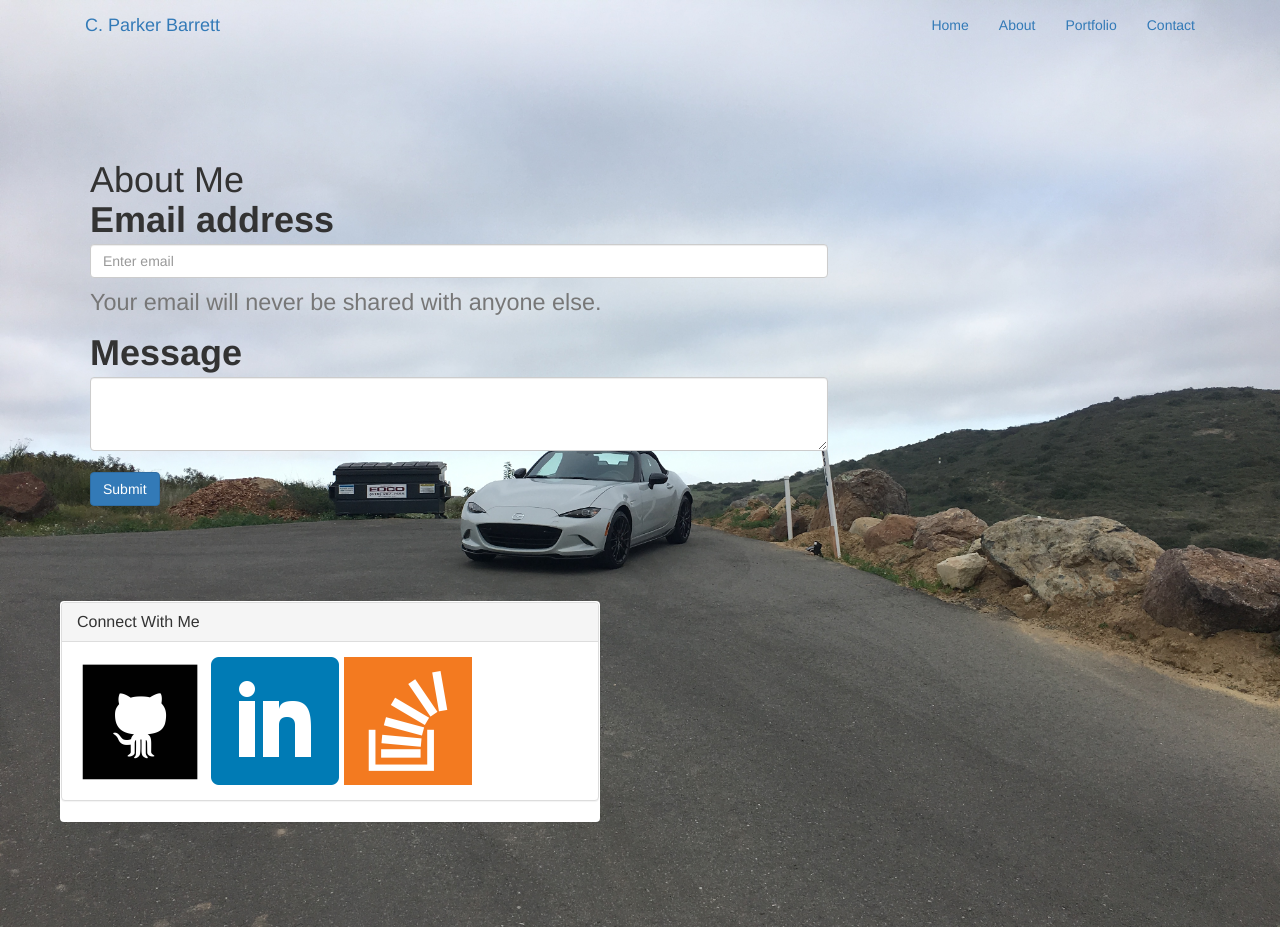
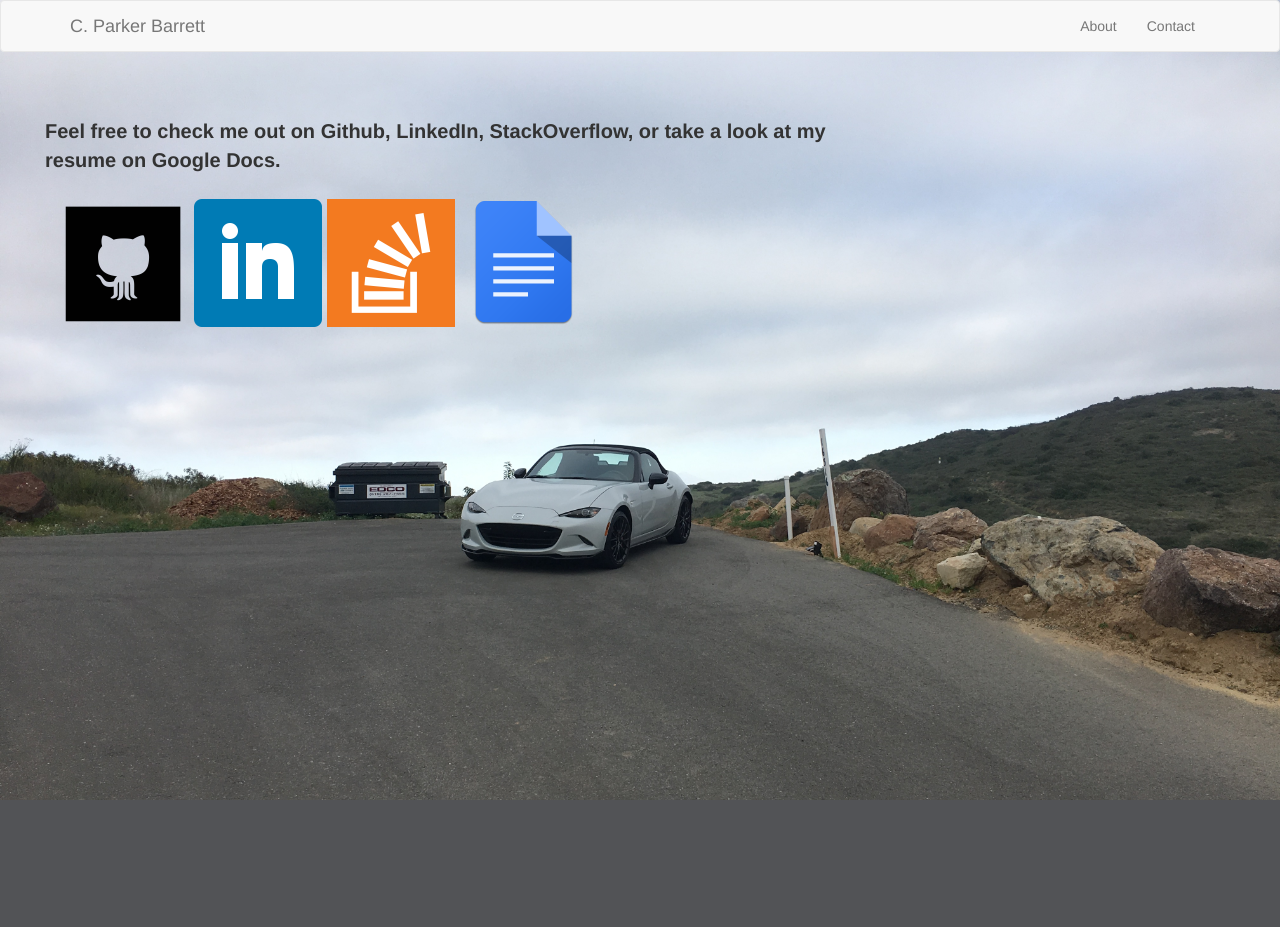
Before and after one commit to cpbarrett/MyPortfolio, a PHP site: page /contact.html in a window 1280 px wide. After the commit the page ends 800 px from the top, so only its background shows below. Run offline with PHP 8.4, Linux system fonts and the light colour scheme; some libraries are stand-ins or nearby versions.

Commit message:
fixed contact and main page indents

```diff
--- a/about.html
+++ b/about.html
@@ -3,8 +3,8 @@
 <head>
 	<meta charset="utf-8">
 	<title>My POrtfolio</title>
-	<link rel="stylesheet" type="text/css" href="reset.css"/>
-	<link rel="stylesheet" type="text/css" href="styles.css"/>
+	<link rel="stylesheet" type="text/css" href="./css/reset.css"/>
+	<link rel="stylesheet" type="text/css" href="./css/styles.css"/>
 	<link rel="stylesheet" href="https://maxcdn.bootstrapcdn.com/bootstrap/3.3.6/css/bootstrap.min.css"/>
 
 </head>
@@ -18,14 +18,12 @@
     <ul class="nav navbar-nav navbar-right">
     	<li><a href="index.html">Home</a></li>
       <li><a href="about.html">About</a></li>
-      <li><a href="portfolio.html">Portfolio</a></li>
       <li><a href="contact.html">Contact</a></li>
     </ul>
   </div>
 </div>
 </nav>
 <div class="container">
-
 	<div class="row">
 		<div id="main-content" class="wrapper col-md-6">
 			<h1>About Me
--- a/contact.html
+++ b/contact.html
@@ -3,69 +3,41 @@
 <head>
 	<meta charset="utf-8">
 	<title>My POrtfolio</title>
-	<link rel="stylesheet" type="text/css" href="reset.css"/>
-	<link rel="stylesheet" type="text/css" href="styles.css"/>
+	<link rel="stylesheet" type="text/css" href="./css/reset.css"/>
+	<link rel="stylesheet" type="text/css" href="./css/styles.css"/>
 	<link rel="stylesheet" href="https://maxcdn.bootstrapcdn.com/bootstrap/3.3.6/css/bootstrap.min.css"/>
 
 </head>
 <body>
+<nav class="navbar navbar-default">
 <div class="container">
   <div class="navbar-header">
-    <a class="navbar-brand" href="#">C. Parker Barrett</a>
+    <a class="navbar-brand" href="index.html">C. Parker Barrett</a>
   </div>
   <div class="collapse navbar-collapse" id="bs-example-navbar-collapse-1">
     <ul class="nav navbar-nav navbar-right">
-    	<li><a href="index.html">Home</a></li>
-      <li><a href="about.html">About</a></li>
-      <li><a href="portfolio.html">Portfolio</a></li>
+    	<li><a href="index.html">About</a></li>
       <li><a href="contact.html">Contact</a></li>
     </ul>
   </div>
 </div>
 </nav>
-<div id="main-content" class="container">
-
-	<div class="container row">
-		<div id="main-content" class="container col-md-6">
-			<h1>About Me
-				<form id="contact-form">
-				<form>
-				  <div class="form-group">
-				    <label for="InputEmail">Email address</label>
-				    <input type="email" class="form-control" aria-describedby="emailHelp" placeholder="Enter email">
-				    <small id="emailHelp" class="form-text text-muted">Your email will never be shared with anyone else.</small>
-				  </div>
-				  <div class="form-group">
-			    	<label for="Message">Message</label>
-			    	<textarea class="form-control" id="exampleFormControlTextarea1" rows="3"></textarea>
-			  	  </div>
-				  <button type="submit" class="btn btn-primary">Submit</button>
-				</form>
-			</h1>
-		</div>
-
-		<div class=" wrapper col-md-6">
-			<div class="panel">
-				<div class="panel panel-default">
-          			<div class="panel-heading">
-            			<h3 class="panel-title">Connect With Me</h3>
-          			</div>
-          			<div class="panel-body">
-          				<a href="https://github.com/cpbarrett">
-            				<img height="128px" width="128px" src="./images/github.png"> </a>
-            			<a href="https://www.linkedin.com/in/cpbarrett/">
-            				<img height="128px" width="128px" src="./images/linkedin.png"></a>
-            			<a href="https://stackoverflow.com/users/8469388/parker?tab=profile">
-            				<img height="128px" width="128px" src="./images/stackoverflow.png"> </a>
-          			</div>
-        		</div>
-			</div>
-		</div>
+<div id="main-content" class="wrapper col-md-6">
+	<p>
+		Feel free to check me out on Github, LinkedIn, StackOverflow, or take a look at my resume on Google Docs.
+	</p>
+	<div class="panel-body">
+	<a title="Github" href="https://github.com/cpbarrett">
+		<img height="128px" width="128px" src="./images/github.png"> </a>
+	<a title="LinkedIn" href="https://www.linkedin.com/in/cpbarrett/">
+		<img height="128px" width="128px" src="./images/linkedin.png"></a>
+	<a title="StackOverflow" href="https://stackoverflow.com/users/8469388/parker?tab=profile">
+		<img height="128px" width="128px" src="./images/stackoverflow.png"> </a>
+	<a title="Resume" href="https://docs.google.com/document/d/1f_FXO_JXGJK5Ovtb6e0wxbEhDuqUFyvTlKUPSSK3VCE/edit?usp=sharing">
+		<img height="128px" width="128px" src="./images/Google-Docs-Icon.png"> </a>
+	</div>
 	</div>
 </div>
-
-
-
 <script src="https://ajax.googleapis.com/ajax/libs/jquery/1.11.3/jquery.min.js"></script>
 <script src="https://maxcdn.bootstrapcdn.com/bootstrap/3.3.7/js/bootstrap.min.js"></script>
 
--- a/css/index.css
+++ /dev/null
@@ -1,5 +0,0 @@
-body {
-  margin: 0;
-  padding: 0;
-  font-family: sans-serif;
-}
--- a/css/styles.css
+++ b/css/styles.css
@@ -27,6 +27,22 @@ body {
   height: 100vh;
   background-attachment: fixed;
 
+}
+
+a:link {
+    text-decoration: none;
+}
+
+a:visited {
+    text-decoration: none;
+}
+
+a:hover {
+    text-decoration: none;
+}
+
+a:active {
+    text-decoration: none;
 }
 
 /*
```
Also changed, not shown: css/App.css (deleted, +0 -28 lines), index.html (+5 -6 lines), portfolio.html (deleted, +0 -71 lines), images/Google-Docs-Icon.png (added), images/logo.svg (deleted).
